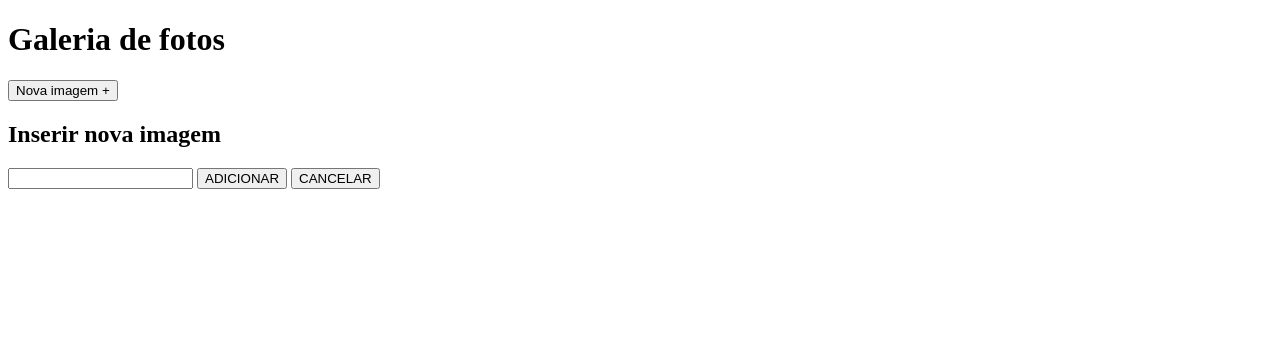
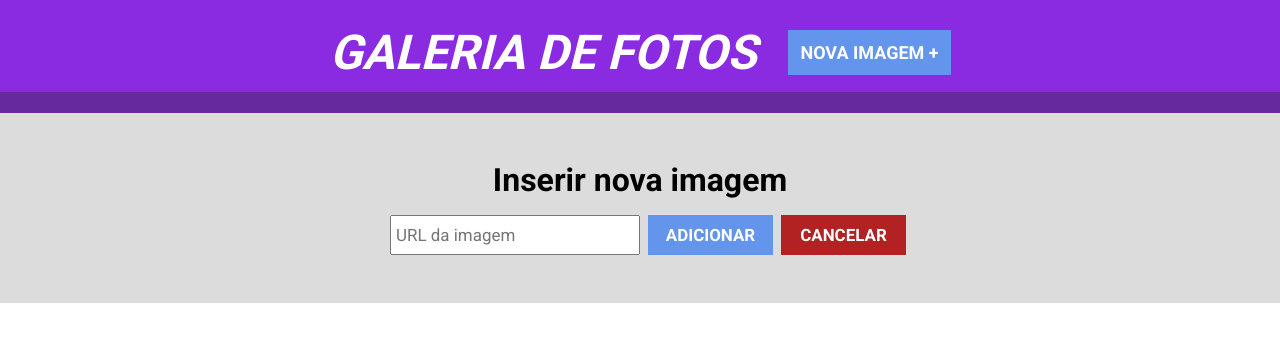
Before and after one commit to ericDK89/modulo-9, a plain HTML site: page index.html in a window 1280 px wide. Drawn offline with Linux system fonts and the light colour scheme.

Commit message:
add: style done

```diff
--- a/index.html
+++ b/index.html
@@ -2,8 +2,15 @@
 <html lang="en">
   <head>
     <meta charset="UTF-8" />
+    <link rel="preconnect" href="https://fonts.googleapis.com" />
+    <link rel="preconnect" href="https://fonts.gstatic.com" crossorigin />
     <meta http-equiv="X-UA-Compatible" content="IE=edge" />
     <meta name="viewport" content="width=device-width, initial-scale=1.0" />
+    <link rel="stylesheet" href="style.css" />
+    <link
+      href="https://fonts.googleapis.com/css2?family=Roboto:wght@400;700&display=swap"
+      rel="stylesheet"
+    />
     <title>Modulo 9</title>
   </head>
   <body>
@@ -12,6 +19,8 @@
         <h1>Galeria de fotos</h1>
         <button type="button">Nova imagem <span>+</span></button>
       </div>
+
+      <footer />
     </header>
 
     <section>
@@ -19,7 +28,7 @@
         <h2>Inserir nova imagem</h2>
 
         <form>
-          <input type="url" id="add-img-input" />
+          <input type="url" id="add-img-input" placeholder="URL da imagem" />
           <button type="submit">ADICIONAR</button>
           <button type="reset">CANCELAR</button>
         </form>
--- a/style.css
+++ b/style.css
@@ -0,0 +1,105 @@
+* {
+  margin: 0;
+  padding: 0;
+  box-sizing: border-box;
+  font-family: "Roboto", sans-serif;
+}
+
+button {
+  cursor: pointer;
+}
+
+button:hover {
+  filter: opacity(0.75);
+}
+
+.container {
+  max-width: 1120px;
+  width: 100%;
+
+  display: flex;
+  align-items: center;
+  justify-content: center;
+  gap: 2rem;
+
+  margin: 0 auto;
+}
+
+header {
+  padding: 1.5rem 1.5rem 2rem;
+  background-color: blueviolet;
+  position: relative;
+}
+
+h1 {
+  font-size: 3rem;
+  font-style: italic;
+  text-transform: uppercase;
+  color: #fff;
+}
+
+header button {
+  padding: 0.75rem;
+
+  font-size: 1.125rem;
+  font-weight: 700;
+  text-transform: uppercase;
+
+  color: #fff;
+  background-color: cornflowerblue;
+  border: none;
+}
+
+header footer {
+  padding: 0.65rem;
+
+  position: absolute;
+  bottom: 0;
+  left: 0;
+  right: 0;
+
+  background-color: rgb(102, 41, 158);
+}
+
+section {
+  padding: 3rem 1rem;
+  background-color: gainsboro;
+}
+
+section h2 {
+  font-size: 2rem;
+}
+
+section .container {
+  display: flex;
+  flex-direction: column;
+  gap: 1rem;
+}
+
+form {
+  width: 500px;
+
+  display: grid;
+  grid-template-columns: 50% 25% 25%;
+  gap: 0.5rem;
+}
+
+form input,
+form button {
+  font-size: 1.06rem;
+  padding: 0.5rem 0.25rem;
+}
+
+form button {
+  color: #fff;
+  font-weight: 700;
+  border: none;
+}
+
+form button[type="submit"] {
+  background-color: cornflowerblue;
+}
+
+form button[type="reset"] {
+  background-color: firebrick;
+}
```
